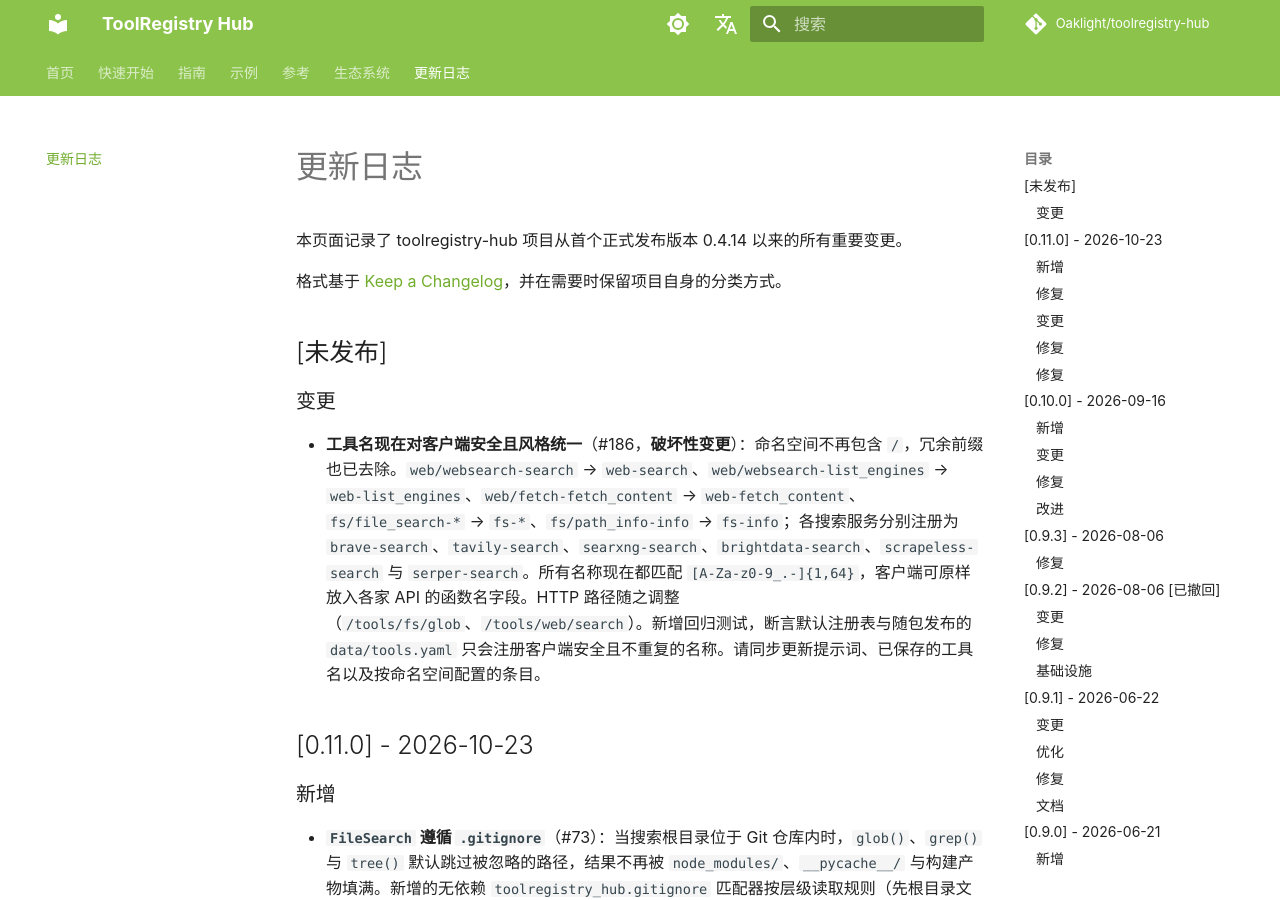
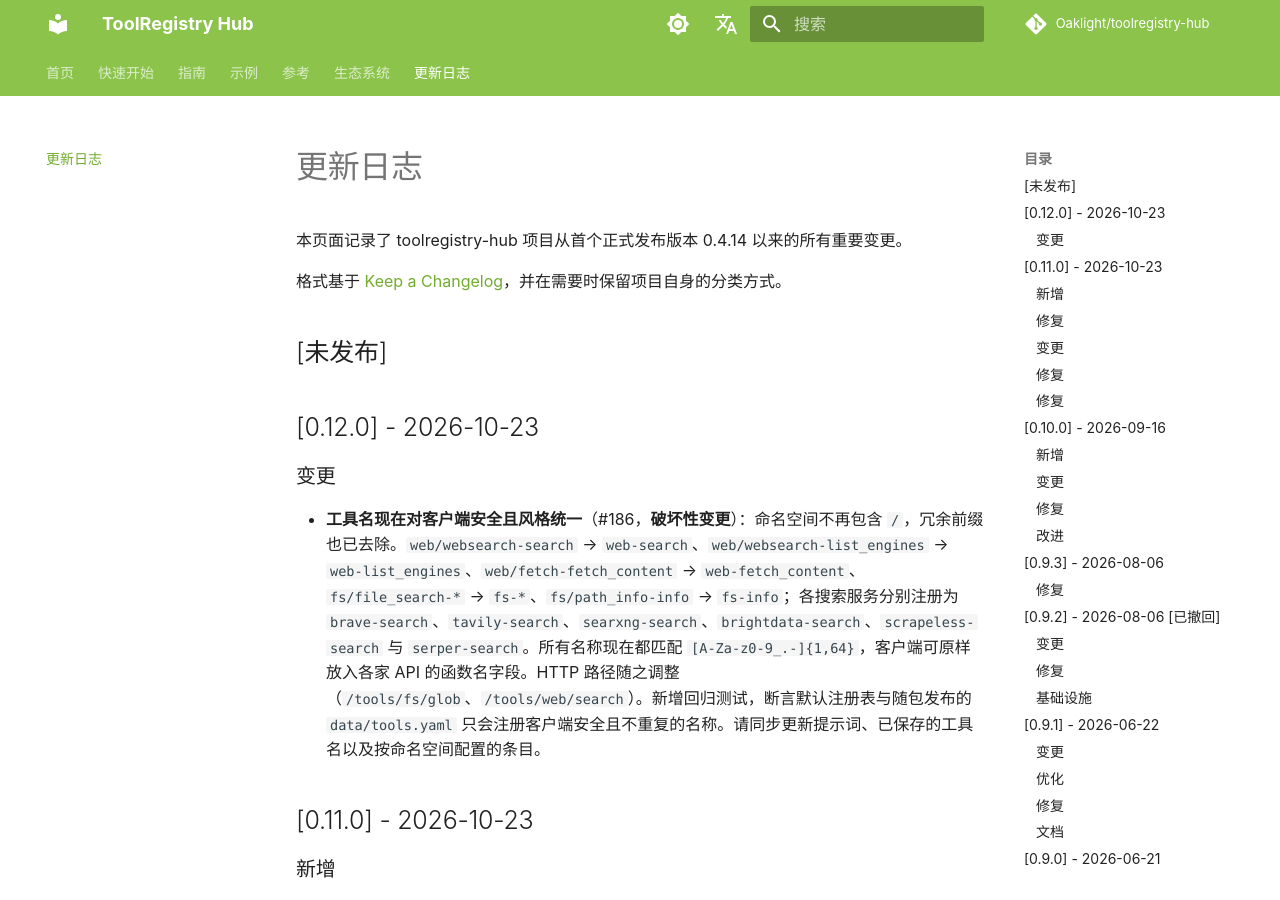
Before and after one commit to Oaklight/toolregistry-hub, an MkDocs documentation site: the page built from docs/changelog.md, in a window 1280 px wide and 900 px high. Built offline with MkDocs 1.6.1 and Material for MkDocs 9.7.7, drawn with Linux system fonts in a browser that asks for light colours; some web fonts are replaced; comment, search, counter and statistics services are not loaded.

Commit message:
docs(changelog)：发布 0.12.0

```diff
--- a/docs/changelog.md
+++ b/docs/changelog.md
@@ -13,6 +13,8 @@ author: Oaklight
 格式基于 [Keep a Changelog](https://keepachangelog.com/zh-CN/1.1.0/)，并在需要时保留项目自身的分类方式。
 
 ## [未发布]
+
+## [0.12.0] - 2026-10-23
 
 ### 变更
 
```
